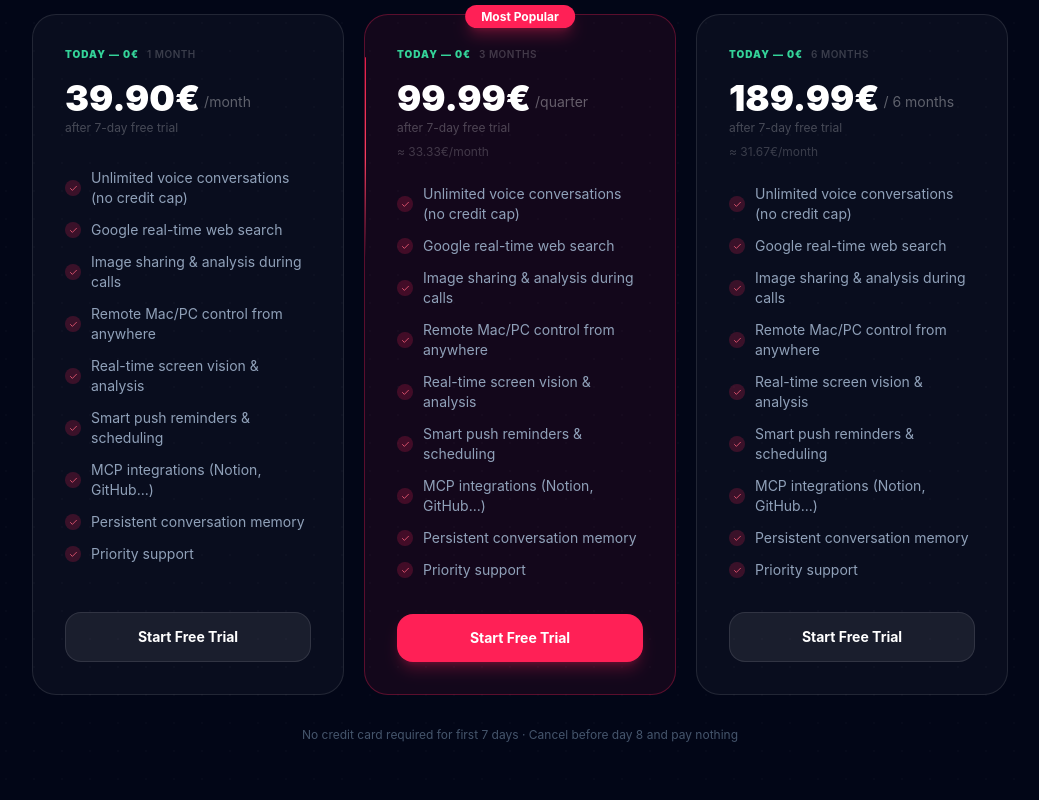
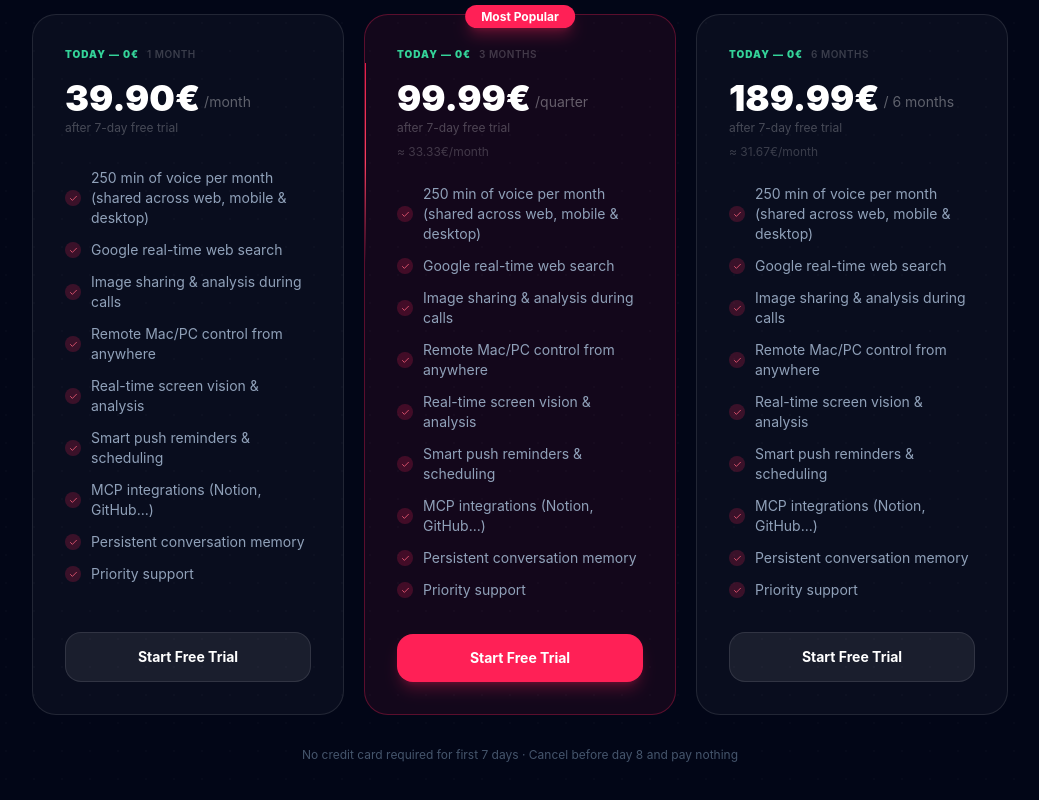
Before and after one commit to stayelles/ava-web, a Next.js app: page / in a window 1280 px wide. Shown: the part 5108-5908 px from the top of the page, without its empty margins (120-1159 px from the left). Built offline with nearby package versions, Linux system fonts and the light colour scheme.

Commit message:
feat: afficher 250 min/mois dans les features de la landing page
Co-Authored-By: Claude Sonnet 4.6 <noreply@anthropic.com>

```diff
--- a/app/page.tsx
+++ b/app/page.tsx
@@ -709,7 +709,7 @@ const PLANS = [
 ];
 
 const PLAN_FEATURES = [
-  "Unlimited voice conversations (no credit cap)",
+  "250 min of voice per month (shared across web, mobile & desktop)",
   "Google real-time web search",
   "Image sharing & analysis during calls",
   "Remote Mac/PC control from anywhere",
```
